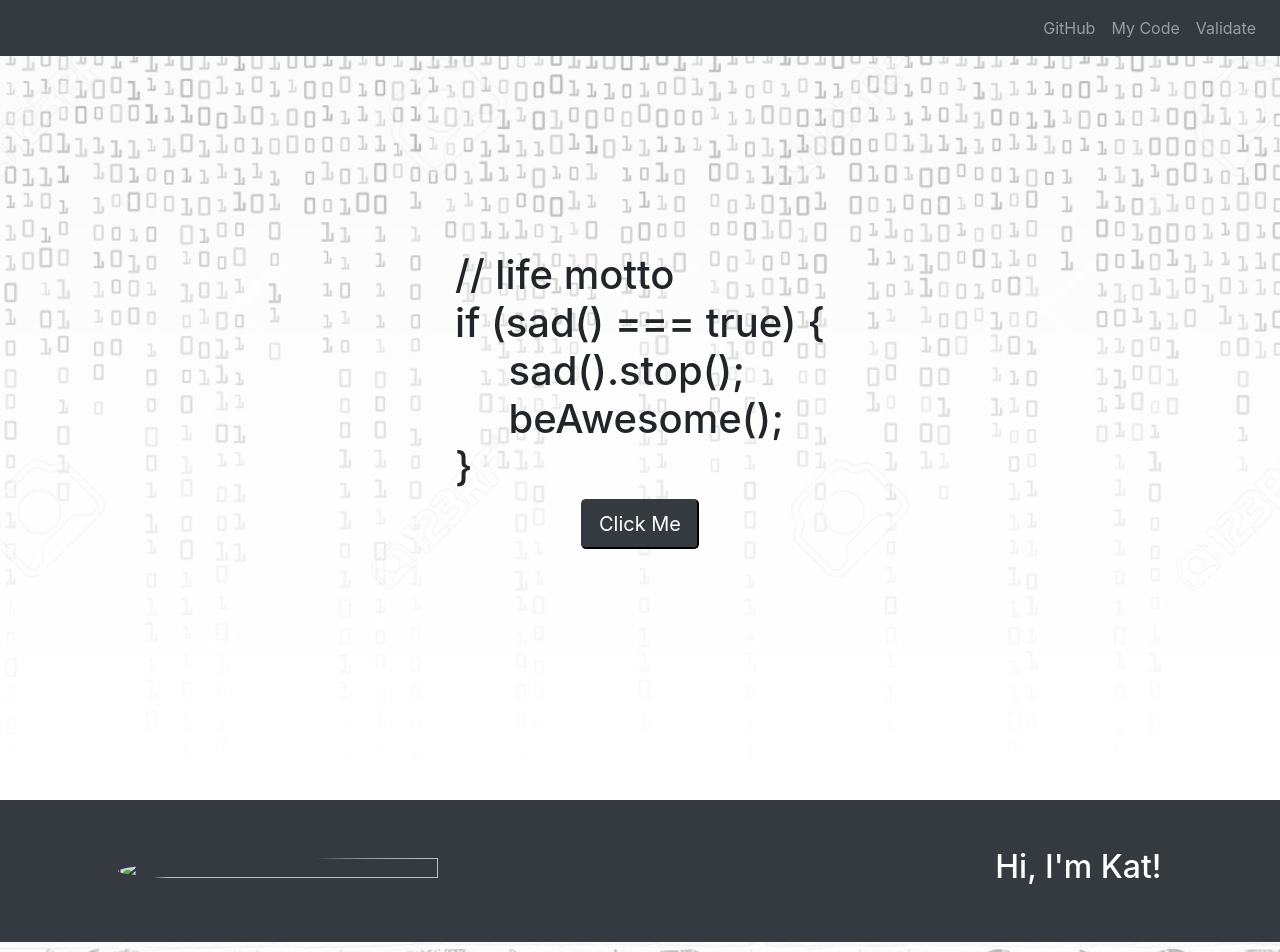
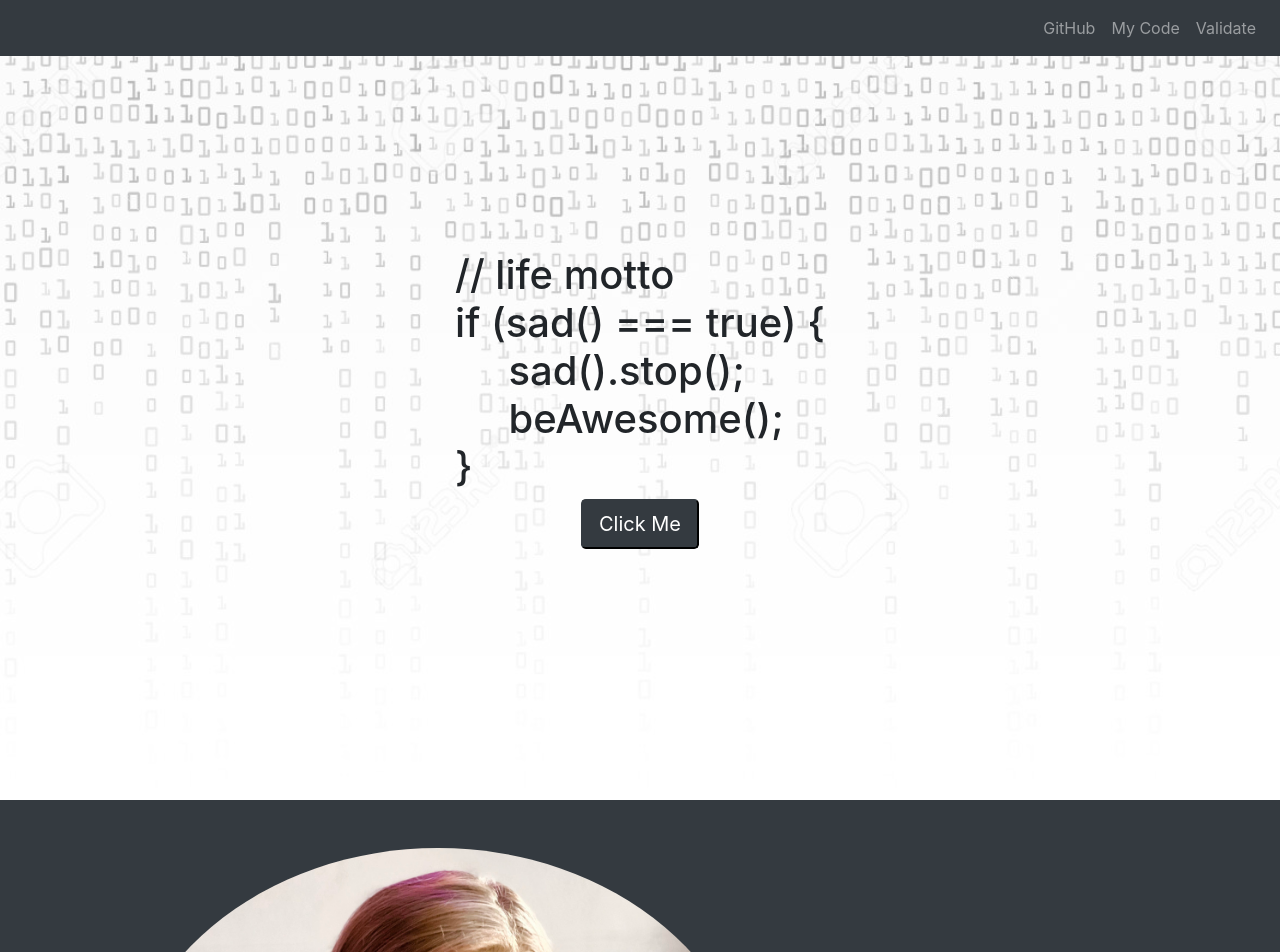
Before and after one commit to KatrinaYates/bootstrapWebPage, a plain HTML site: page index.html in a window 1280 px wide. Shown: the top 952 px of the page. Drawn offline with nearby package versions, Linux system fonts and the light colour scheme; the site is published under a folder, as on GitHub Pages, so addresses that start at the root find nothing.

Commit message:
Update index.html

```diff
--- a/index.html
+++ b/index.html
@@ -56,7 +56,7 @@
 
   <!-- about start -->
   <section id="about" class="py-5 bg-dark d-flex align-items-center justify-content-around">
-    <img src="/img/me.JPG" alt="" class="rounded-circle w-50 h-50">
+    <img src="img/me.JPG" alt="" class="rounded-circle w-50 h-50">
     <h2 class="text-white">Hi, I'm Kat!</h2>
   </section>
   <!-- about end -->
```
